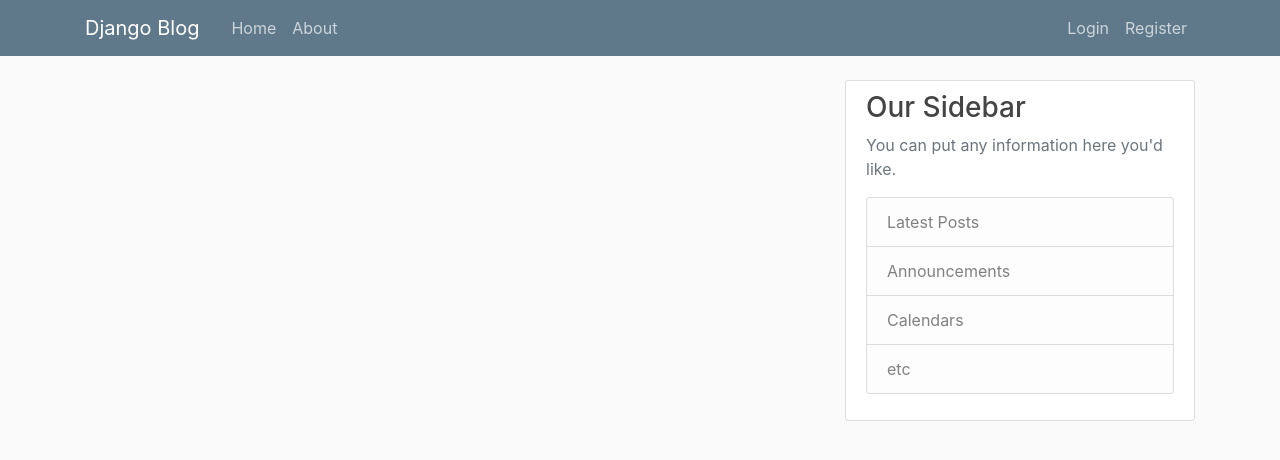
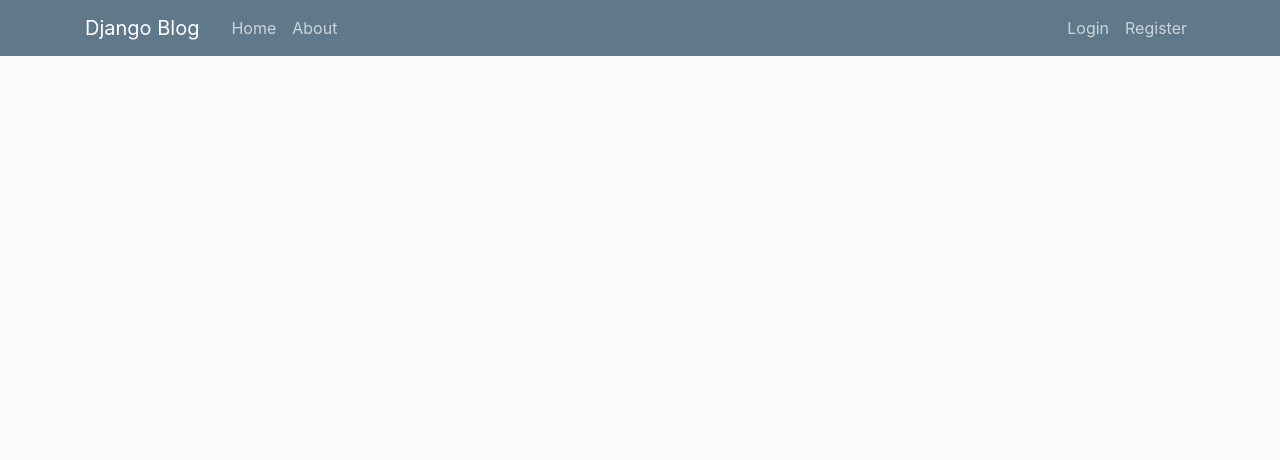
Before and after one commit to AlirezaAK2000/story-contest, a Django app: page / in a window 1280 px wide. Shown: the top 460 px of the page. Run offline with Django 3.2, Linux system fonts and the light colour scheme; data that the repository does not hold is empty; some libraries are stand-ins or nearby versions.

Commit message:
Remove sidebar

```diff
--- a/blog/templates/base.html
+++ b/blog/templates/base.html
@@ -59,19 +59,7 @@
           {% endif %}
           {% block content %}{% endblock %}
         </div>
-        <div class="col-md-4">
-          <div class="content-section">
-            <h3>Our Sidebar</h3>
-            <p class='text-muted'>You can put any information here you'd like.
-              <ul class="list-group">
-                <li class="list-group-item list-group-item-light">Latest Posts</li>
-                <li class="list-group-item list-group-item-light">Announcements</li>
-                <li class="list-group-item list-group-item-light">Calendars</li>
-                <li class="list-group-item list-group-item-light">etc</li>
-              </ul>
-            </p>
-          </div>
-        </div>
+
       </div>
     </main>
 
--- a/users/models.py
+++ b/users/models.py
@@ -9,8 +9,8 @@ class Profile(models.Model):
     def __str__(self):
         return f'{self.user.username} Profile'
 
-    def save(self):
-        super().save()
+    def save(self,*args, **kwargs):
+        super(Profile,self).save(*args, **kwargs)
         img = Image.open(self.image.path)
         if img.height > 300 or img.width > 300:
             output_size = (300,300)
--- a/users/signals.py
+++ b/users/signals.py
@@ -3,12 +3,12 @@ from django.contrib.auth.models import User
 from django.dispatch import receiver
 from .models import Profile
 
-@receiver(post_save)
+@receiver(post_save ,sender=User)
 def create_profile(sender , instance , created , **kwargs):
     if created:
         Profile.objects.create(user = instance)
 
 
-@receiver(post_save)
+@receiver(post_save,sender=User)
 def save_profile(sender , instance  , **kwargs):
     instance.profile.save()
```
